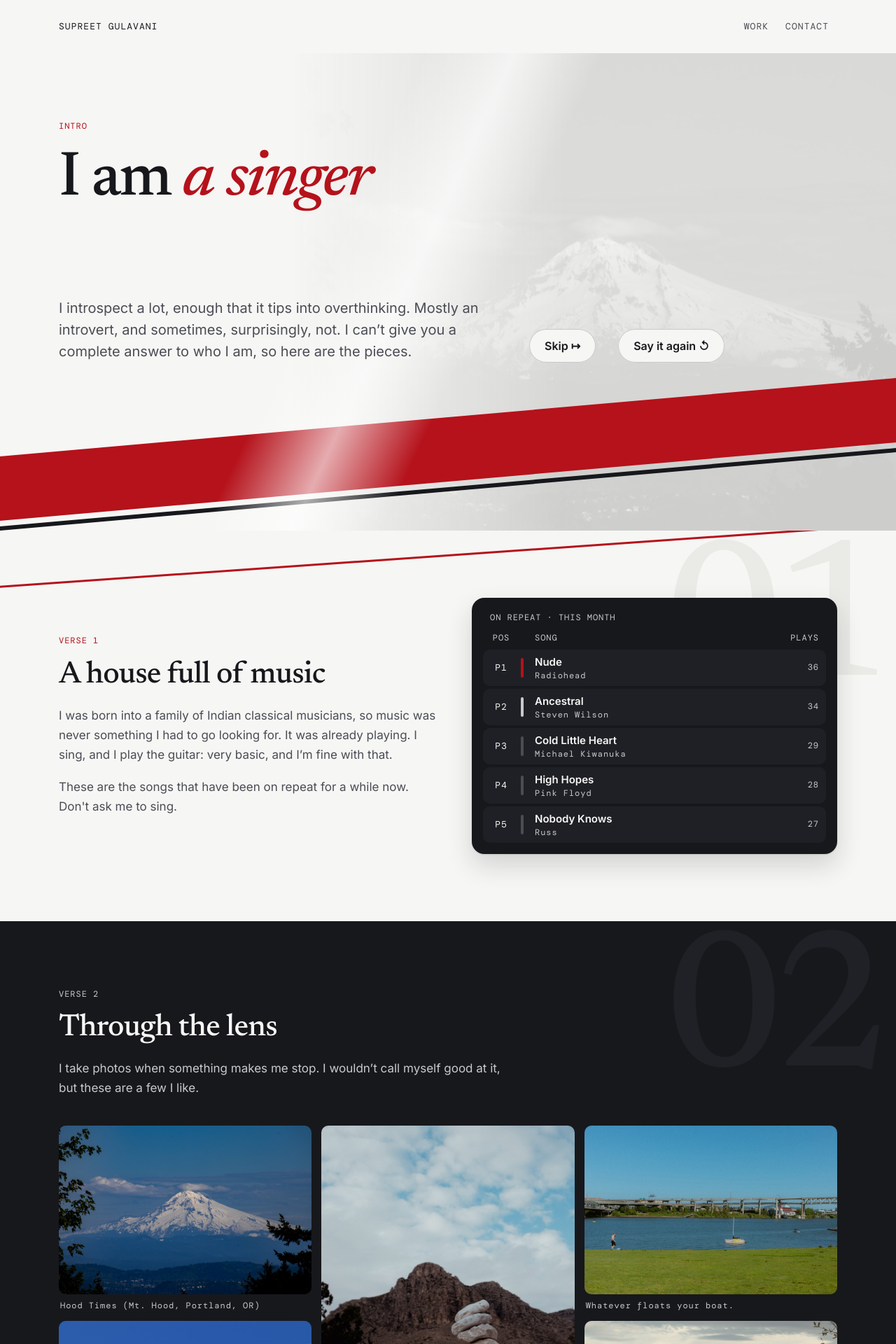
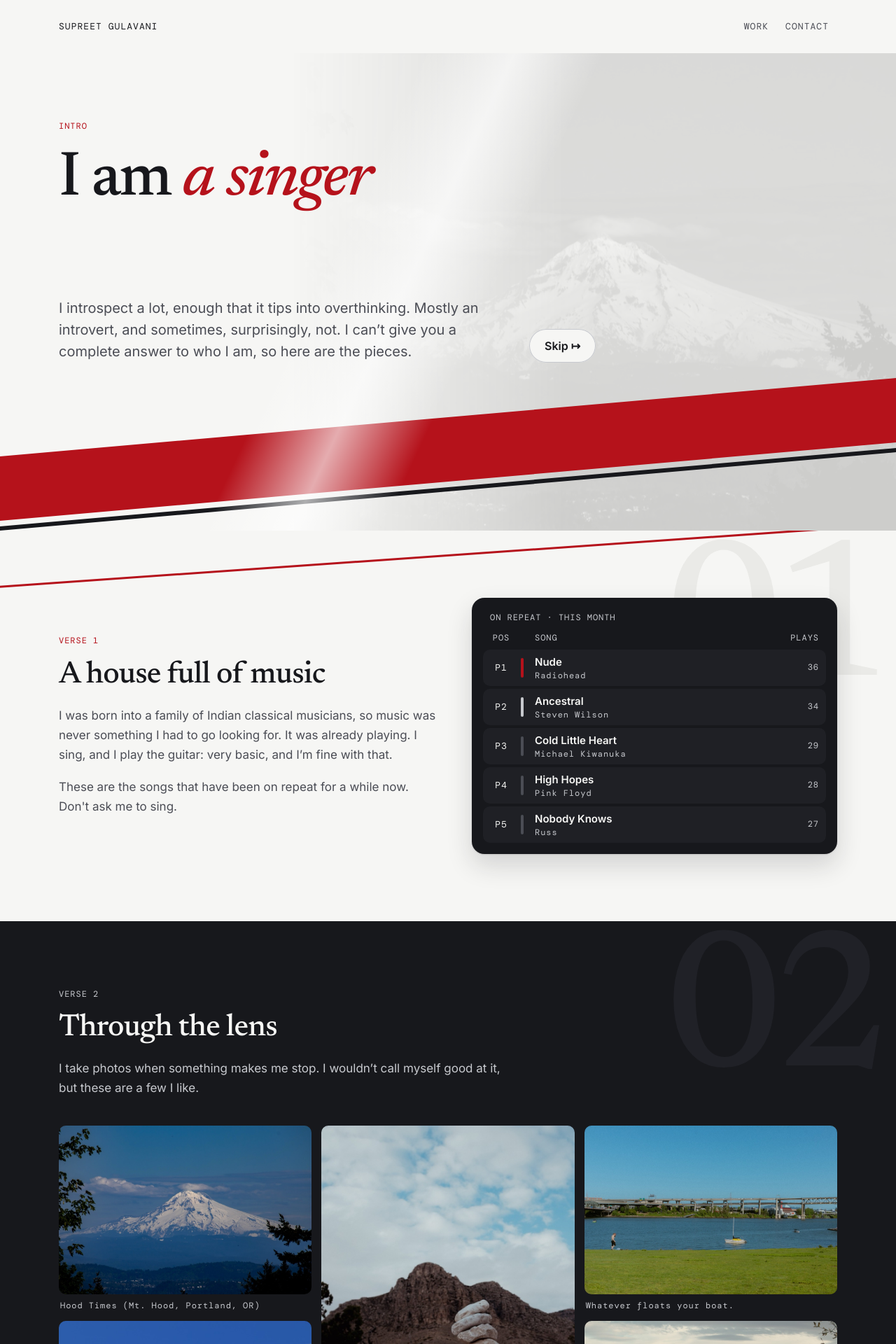
Before and after one commit to supreetgulavani/supreetgulavani.github.io, a Jekyll site: the page built from curious.html, in a window 1280 px wide. Shown: the top 1920 px of the page at 70% size. Built offline with Jekyll 4.4.1, drawn with Linux system fonts in a browser that asks for light colours.

Commit message:
fix pipeline

```diff
--- a/assets/css/site.css
+++ b/assets/css/site.css
@@ -54,6 +54,8 @@
 
 /* 3. Base + shared structure -------------------------------------------- */
 *, *::before, *::after { box-sizing: border-box; }
+/* Keep the hidden attribute working on elements that set their own display. */
+[hidden] { display: none !important; }
 html { -webkit-text-size-adjust: 100%; background: var(--bg); }
 @media (pointer: fine) { html { overscroll-behavior: none; } }
 body {
```
